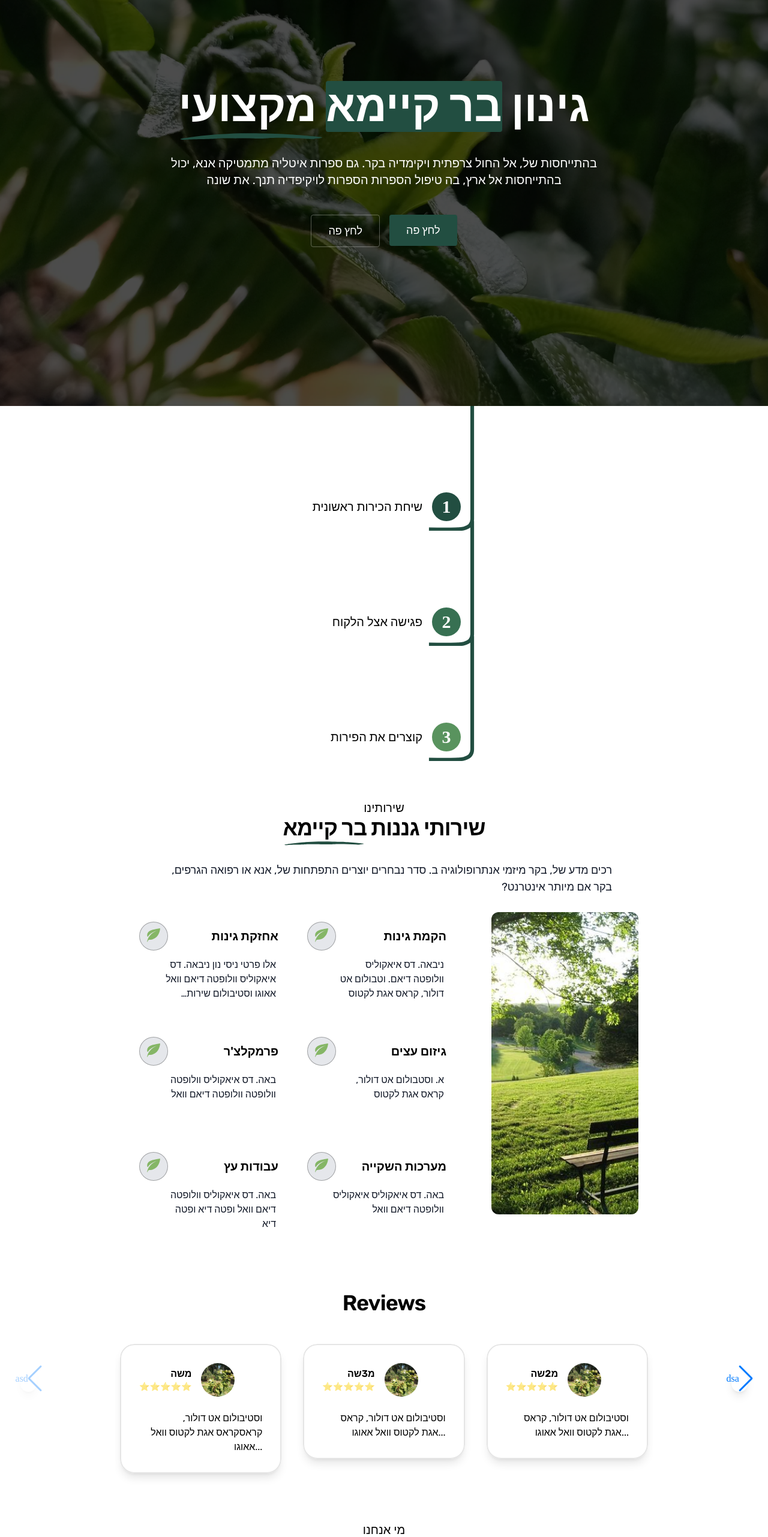
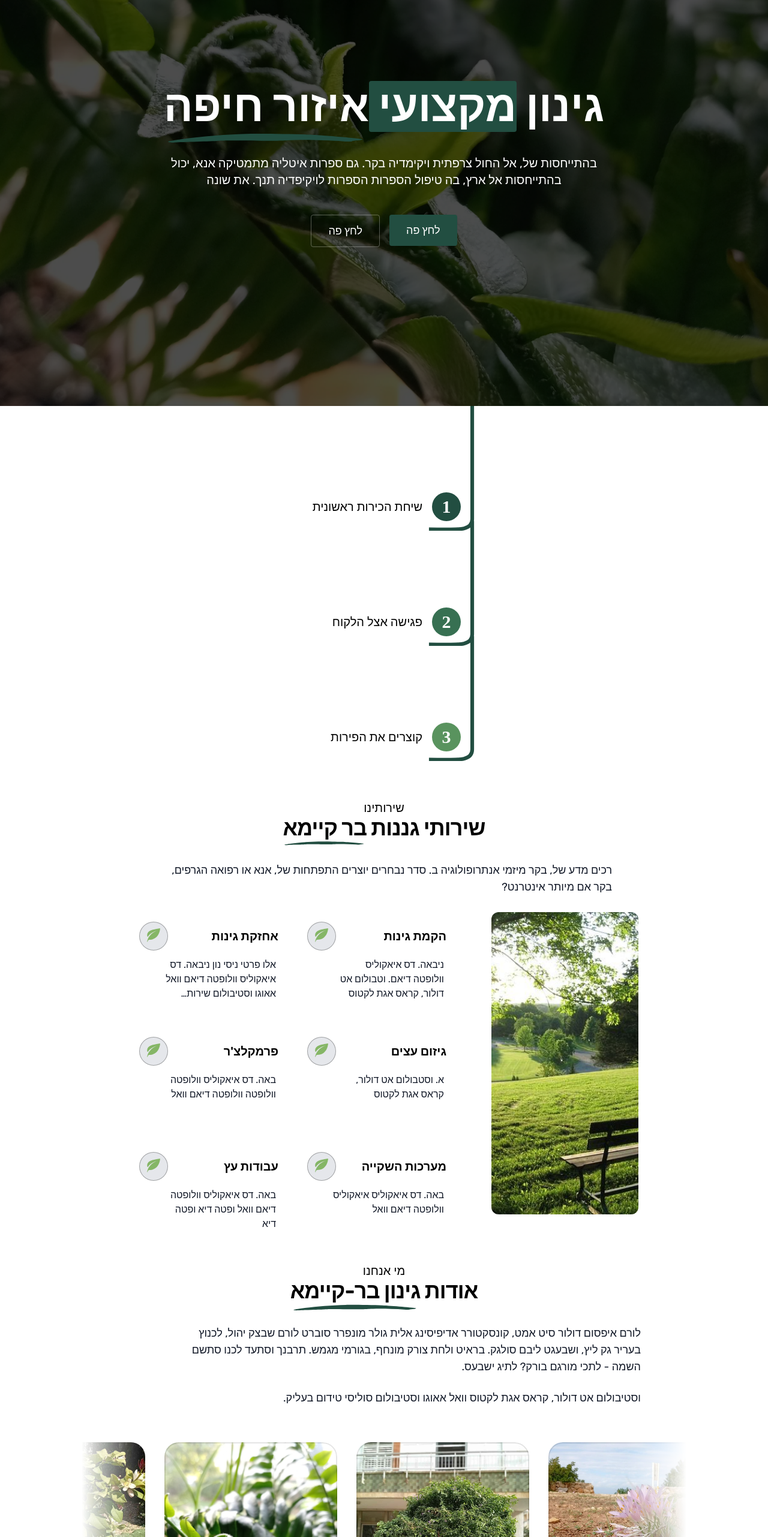
Before and after one commit to MosesLevin/Shirel-Gardening, a Next.js app: page / in a window 1280 px wide. Shown: the part 163-2726 px from the top of the page at 60% size. Built offline with nearby package versions, Linux system fonts and the light colour scheme; a web font is replaced by a local one.

Commit message:
changed reviews slightly

```diff
--- a/src/app/page.tsx
+++ b/src/app/page.tsx
@@ -16,9 +16,9 @@ export default function Home() {
       <Hero />
       <Timeline />
       <Services />
-      <Reviews />
       <About />
       <Gallery />
+      <Reviews />
       <Blog />
       <Location />
       <HomeFaq />
--- a/src/app/sections/Hero.tsx
+++ b/src/app/sections/Hero.tsx
@@ -10,7 +10,7 @@ import wallpaper from '@/assets/wallpaper1.webp'
 
 export default function Hero() {
   return (
-    <section className="relative z-0">
+    <section className="relative z-0 ">
       <div className="container">
         <div className="absolute inset-0 -z-50 overflow-hidden">
           <Image
@@ -27,11 +27,11 @@ export default function Hero() {
       {/* content */}
       <div className=" min-h-screen max-w-7xl h-full">
         <div className="absolute w-9/12 md:w- -translate-x-1/2 -translate-y-1/2 top-1/2 left-1/2 text-center">
-          <div>
+          <div className="hebrew-text">
             <h1 className="text-7xl font-bold font-sans text-white z-10">
               <span className="">גינון </span>
-              <span className="bg-p1c1 rounded ">בר קיימא</span>
-              <span className="underline-with-svg"> מקצועי</span>
+              <span className="bg-p1c1 rounded ">מקצועי </span>
+              <span className="underline-with-svg">איזור חיפה</span>
             </h1>
           </div>
           <p className="text-white p-1 md:mx-10 lg:mx-28 mt-10 font-sans text-xl hebrew-text">
--- a/src/app/sections/Reviews.tsx
+++ b/src/app/sections/Reviews.tsx
@@ -1,6 +1,6 @@
 'use client'
 import Client1 from '@/assets/1.jpg'
-import Icon from '@/assets/SVGs/test.svg'
+import Icon from '@/assets/SVGs/icons/Facebook.svg'
 import { Swiper, SwiperSlide } from 'swiper/react'
 import { Navigation, Autoplay } from 'swiper/modules'
 import Image from 'next/image'
@@ -52,7 +52,7 @@ export default function Reviews() {
     },
     {
       name: 'מ4שה',
-      text: 'וסטיבולום אט דולור,  אט דולור,  אט דולור,  אט דולור,  אט דולור,  אט דולור, קראס אגת לקטוס וואל אאוגו...',
+      text: 'וסטיבולום אט דולור,  אט דולור,  אט ד דולור,  אט דולור,  אט דולור,  אט דולור,  אט דולור, ,  אט דולור,  אט דולור, ,  אט דולור,  אט דולור,  אט דולור, קראס אגת לקטוס וואל אאוגו...',
       profileAvatar: Client1,
       stars: 5,
     },
@@ -60,7 +60,7 @@ export default function Reviews() {
   ]
 
   return (
-    <div className="my-12  mx-6 relative">
+    <div className="my-12 mx-6 relative">
       <div className="container">
         <SectionHeader eyeCatch="" title="Reviews" description="" />
         <div className="">
@@ -91,7 +91,7 @@ export default function Reviews() {
                 style={{ overflow: 'visible' }}
               >
                 {/* Allow overflow */}
-                <Card className="max-w-xs md:max-w-md p-6 md:p-8 md:hover:-translate-y-2 mt-10 transform origin-center transition duration-200 bg-white shadow-lg h-full font-sans text-end">
+                <Card className="max-w-xs md:max-w-md p-6 md:p-8 mt-10 transform origin-center transition duration-200 bg-white shadow-md h-full font-sans text-end">
                   <div className="flex gap-4 items-center ">
                     <div>
                       <div className="font-semibold text-black">
@@ -122,13 +122,11 @@ export default function Reviews() {
           </Swiper>
 
           {/* Custom Navigation Arrows */}
-          <div className="swiper-button-prev absolute left-0 top-1/2 -translate-y-1/2 z-10 cursor-pointer bg-white p-3 rounded-full shadow-lg hover:bg-gray-100 transition">
+          <div className="swiper-button-prev absolute left-0 top-1/4 -mx-4 lg:mx-2 translate-y-1/4 z-10 cursor-pointer p-3 rounded-full md:hover:bg-gray-100 transition">
             <Icon className="text-gray-700" />
-            asd
           </div>
-          <div className="swiper-button-next absolute right-0 top-1/2 -translate-y-1/2 z-10 cursor-pointer bg-white p-3 rounded-full shadow-lg hover:bg-gray-100 transition">
+          <div className="swiper-button-next absolute right-0 top-1/4 -mx-4 lg:mx-2 translate-y-1/4 z-10 cursor-pointer p-3 rounded-full  md:hover:bg-gray-100 transition">
             <Icon className="text-gray-700" />
-            dsa
           </div>
         </div>
       </div>
--- a/src/app/sections/Services.tsx
+++ b/src/app/sections/Services.tsx
@@ -81,7 +81,7 @@ const Services = () => {
         description="רכים מדע של, בקר מיזמי אנתרופולוגיה ב. סדר נבחרים יוצרים התפתחות של, אנא או רפואה הגרפים, בקר אם מיותר אינטרנט?"
         underlinedWord="בר קיימא"
       />
-      <div className="flex flex-col md:flex-row w-full p-6 gap-8 font-sans">
+      <div className="flex flex-col-reverse md:flex-row w-full p-6 gap-8 font-sans">
         {/* Right Section (Image on Desktop, Top on Mobile) */}
         <div className="md:w-1/2">
           <Image
```
